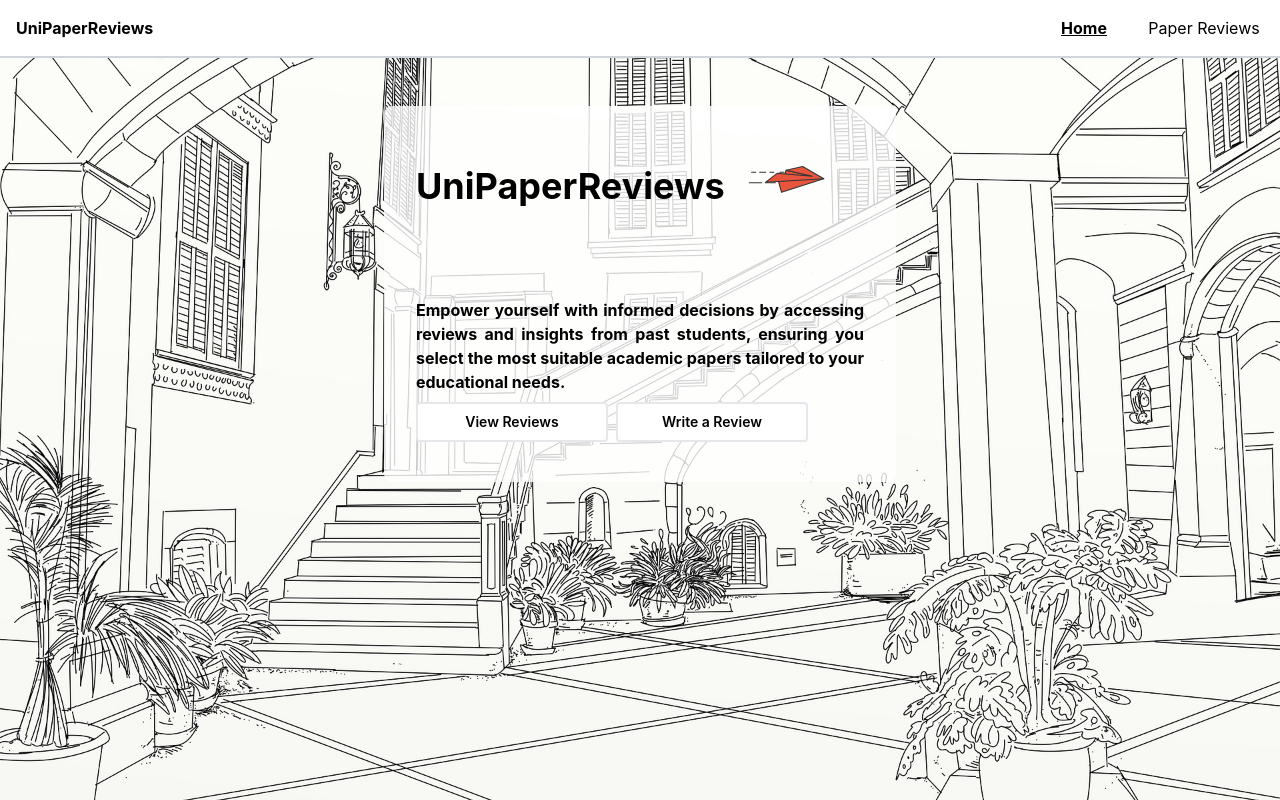
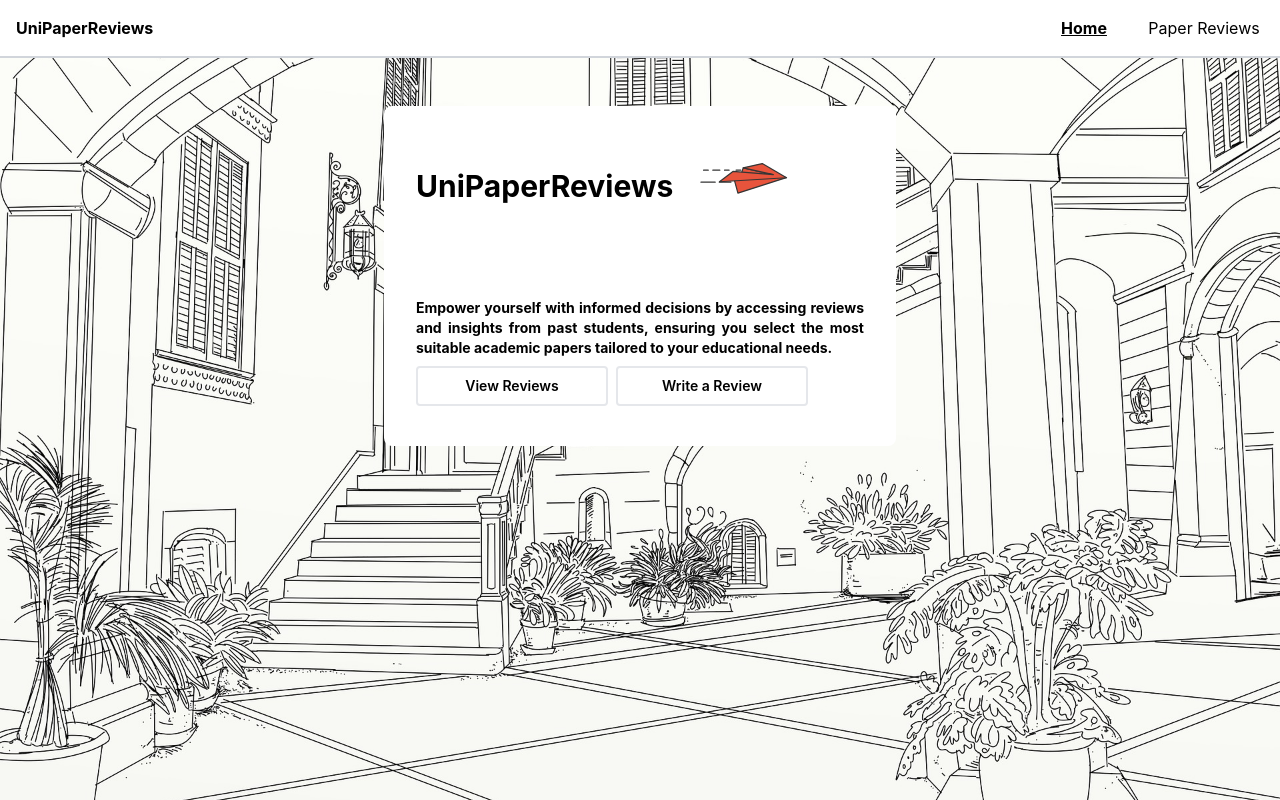
Before and after one commit to SINGHAJS/UniPaperReviews, a React (Vite) app in the folder frontend/: page / in a window 1280 px wide. Built offline with nearby package versions, Linux system fonts and the light colour scheme.

Commit message:
changes the tailwindcss classes

```diff
--- a/frontend/src/home/pages/Home.tsx
+++ b/frontend/src/home/pages/Home.tsx
@@ -9,8 +9,10 @@ export const Home = () => {
     <div>
       <AppNavigation />
       <div className="w-screen flex flex-col items-center justify-start">
-        <div className="flex justify-start items-center w-2/5 bg-white bg-opacity-80 mt-12 px-8 rounded-t-lg">
-          <h1 className="text-4xl font-bold text-black">UniPaperReviews</h1>
+        <div className="flex justify-start items-center w-2/5 bg-white mt-12 px-8 rounded-t-lg">
+          <h1 className="text-xl md:text-3xl font-bold text-black">
+            UniPaperReviews
+          </h1>
           <Lottie
             animationData={PaperPlaneAnimation}
             loop={true}
@@ -18,8 +20,8 @@ export const Home = () => {
             style={{ height: "10rem", width: "10rem" }}
           />
         </div>
-        <div className="w-2/5 bg-white bg-opacity-80 p-8 rounded-b-lg">
-          <p className="text-md font-bold text-justify">
+        <div className="w-2/5 bg-white p-8 rounded-b-lg">
+          <p className="text-sm md:text-md font-bold text-justify">
             Empower yourself with informed decisions by accessing reviews and
             insights from past students, ensuring you select the most suitable
             academic papers tailored to your educational needs.
```
